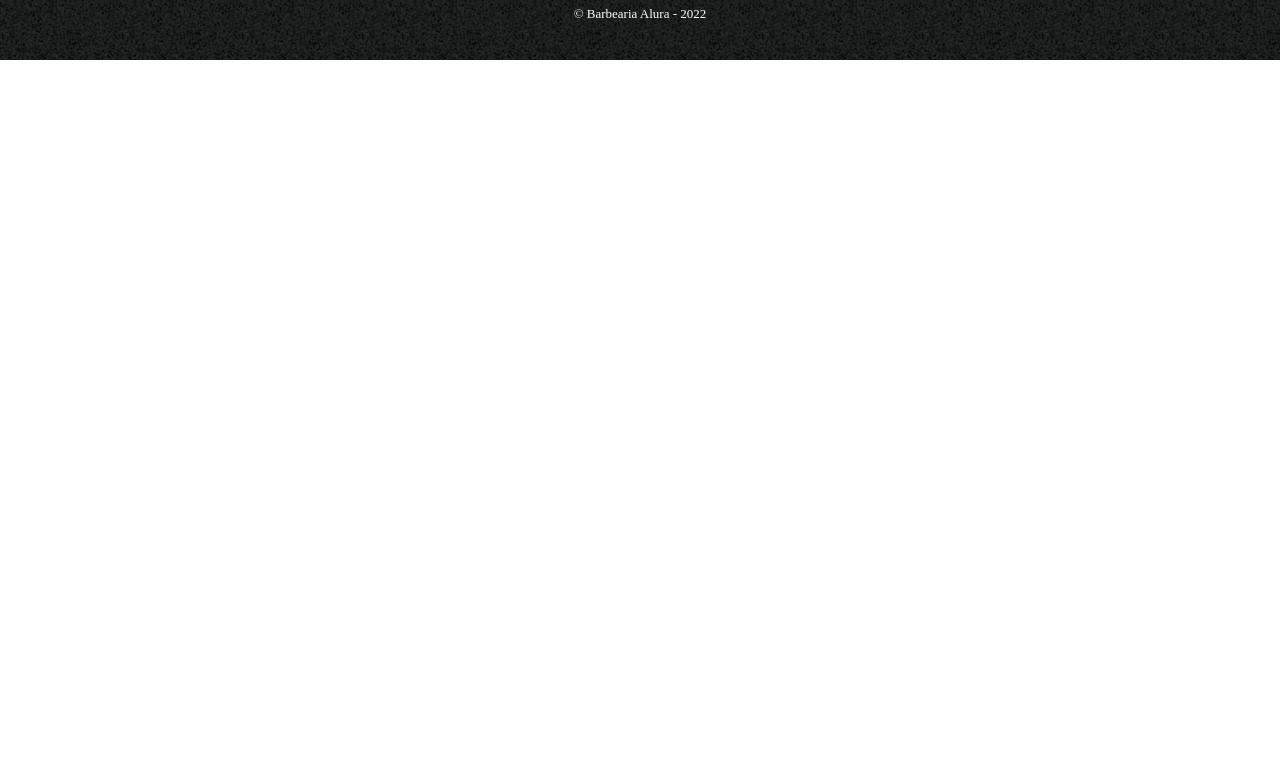
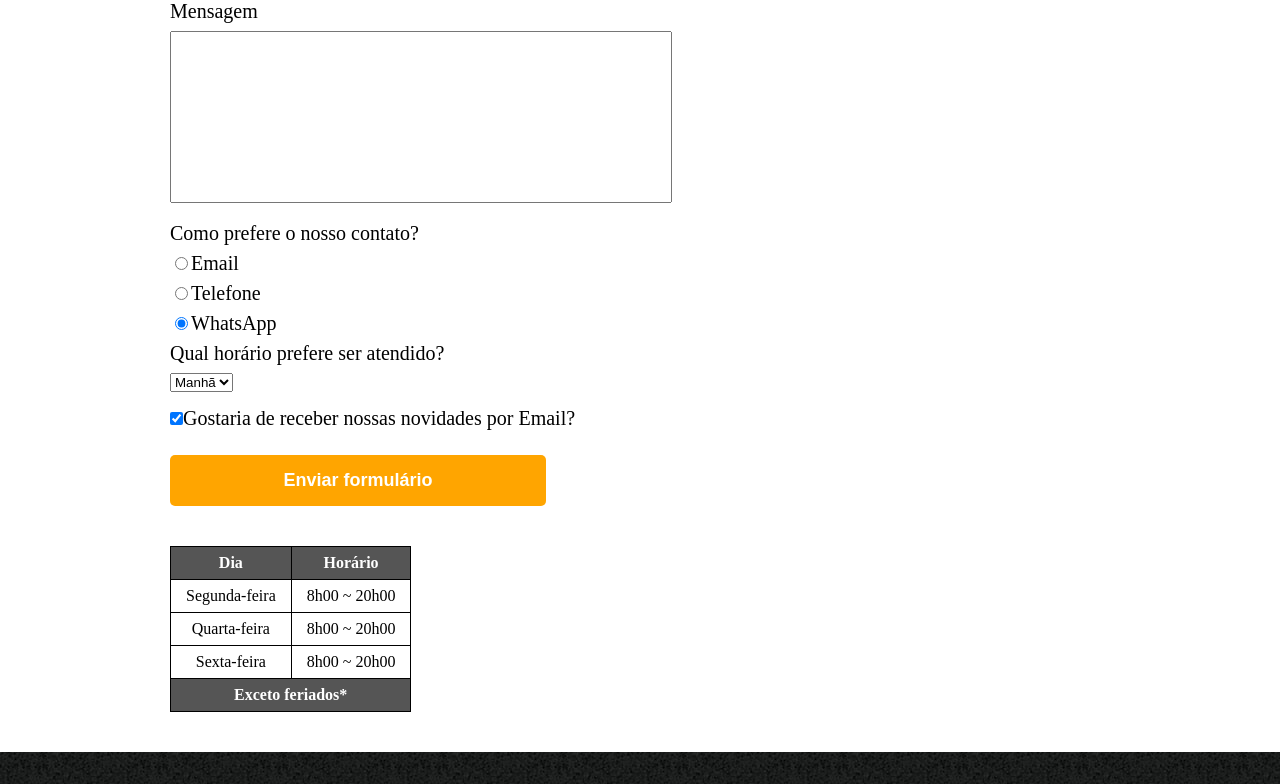
Before and after one commit to tiagopereirasantos/Barbearia-Alura, a plain HTML site: page 3 - Página de Contato/contato.html in a window 1280 px wide. Shown: the part 599-1383 px from the top of the page. Before the commit the page ends 800 px from the top, so only its background shows below. Drawn offline with Linux system fonts and the light colour scheme.

Commit message:
Página de contato finalizada

```diff
--- a/2 - Página de Produtos/style.css
+++ b/2 - Página de Produtos/style.css
@@ -89,3 +89,63 @@ footer{
     font-size: 13px;
     margin-top: 20px;
 }
+
+main{
+    width : 940px;
+    margin: 0 auto;
+}
+
+form{
+    margin: 40px 0;
+}
+
+form label, form legend{
+    display : block;
+    margin: 0 0 10px;
+    font-size: 20px;
+}
+
+.input-padrao{
+    display : block;
+    margin : 0 0 20px;
+    padding : 10px 15px;
+    width : 50%;
+}
+
+.checkbox{
+    margin : 20px 0;
+}
+
+.enviar {
+    width: 40%;
+    padding: 15px 0;
+    color: white;
+    background : orange;
+    font-weight : bold;
+    font-size : 18px;
+    border: none;
+    border-radius: 5px;
+    transition: 0.5s all;
+    cursor : pointer;
+}
+
+.enviar:hover{
+    background :darkorange;
+    transform : scale(1.2) rotatex(360deg);
+}
+
+table{
+    margin: 20px 0 40px;
+}
+
+thead, tfoot {
+    background : #555555;
+    color : white;
+    font-weight : bold;
+}
+
+td , th{
+    border : 1px solid #000000;
+    padding : 8px 15px;
+    text-align : center;
+}
--- a/3 - Página de Contato/contato.html
+++ b/3 - Página de Contato/contato.html
@@ -11,7 +11,8 @@
 <body>
     <header>
         <div class="caixa">
-                <h1><img src="/2 - Página de Produtos/imagens/logo.png" alt="Logo da barbearia contendo figura humana masculina e título ALURA">
+            <h1><img src="/2 - Página de Produtos/imagens/logo.png"
+                    alt="Logo da barbearia contendo figura humana masculina e título ALURA">
             </h1>
             <nav>
                 <ul>
@@ -24,11 +25,75 @@
     </header>
 
     <main>
+        <form>
+            <label for="nomesobrenome">Nome e sobrenome</label>
+            <input type="text" id="nomesobrenome" class="input-padrao" required>
 
+            <label for="email">Email</label>
+            <input type="email" id="email" class="input-padrao" placeholder="seuemail@dominio.com" required>
+
+            <label for="telefone">Telefone</label>
+            <input type="tel" id="telefone" class="input-padrao" placeholder="(XX) XXXXX-XXXX" required>
+
+            <label for="mensagem">Mensagem</label>
+            <textarea id="mensagem" cols="70" rows="10" class="input-padrao" style="resize:none"></textarea>
+
+            <fieldset>
+                <legend>Como prefere o nosso contato? </legend>
+                <label><input type="radio" name="contato">Email</label>
+                <label><input type="radio" name="contato">Telefone</label>
+                <label><input type="radio" name="contato" checked>WhatsApp</label>
+            </fieldset>
+
+            <fieldset>
+                <legend>Qual horário prefere ser atendido?</legend>
+                <select>
+                    <option>Manhã</option>
+                    <option>Tarde</option>
+                    <option>Noite</option>
+                </select>
+            </fieldset>
+
+            <label><input type="checkbox" class="checkbox" checked>Gostaria de receber nossas novidades por Email?
+            </label>
+
+            <input type="submit" value="Enviar formulário" class="enviar">
+        </form>
+
+        <table>
+            <thead>
+                <tr>
+                    <th>Dia</th>
+                    <th>Horário</th>
+                </tr>
+            </thead>
+
+            <tbody>
+                <tr>
+                    <td>Segunda-feira</td>
+                    <td>8h00 ~ 20h00</td>
+                </tr>
+                <tr>
+                    <td>Quarta-feira</td>
+                    <td>8h00 ~ 20h00</td>
+                </tr>
+                <tr>
+                    <td>Sexta-feira</td>
+                    <td>8h00 ~ 20h00</td>
+                </tr>
+            </tbody>
+
+            <tfoot>
+                <tr>
+                    <td colspan="2">Exceto feriados*</td>
+                </tr>
+            </tfoot>
+        </table>
     </main>
 
     <footer>
-            <img src="/2 - Página de Produtos/imagens/logo-branco.png">
+        <img src="/2 - Página de Produtos/imagens/logo-branco.png"
+            alt="Logo da barbearia contendo figura humana masculina e título ALURA">
         <p class="copyright">&copy; Barbearia Alura - 2022</p>
     </footer>
 </body>
```
Lines whose indentation alone changed are shown as unchanged.
